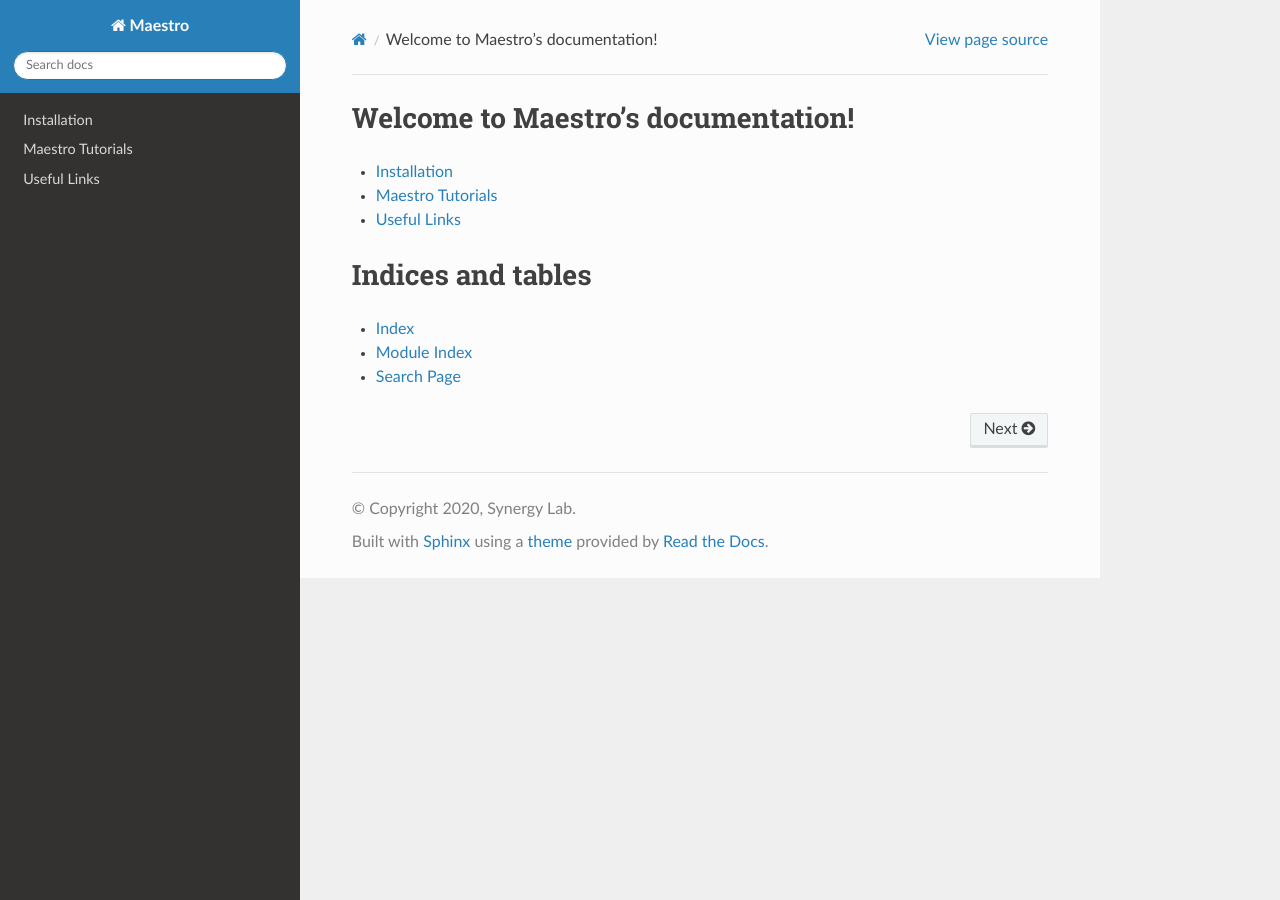
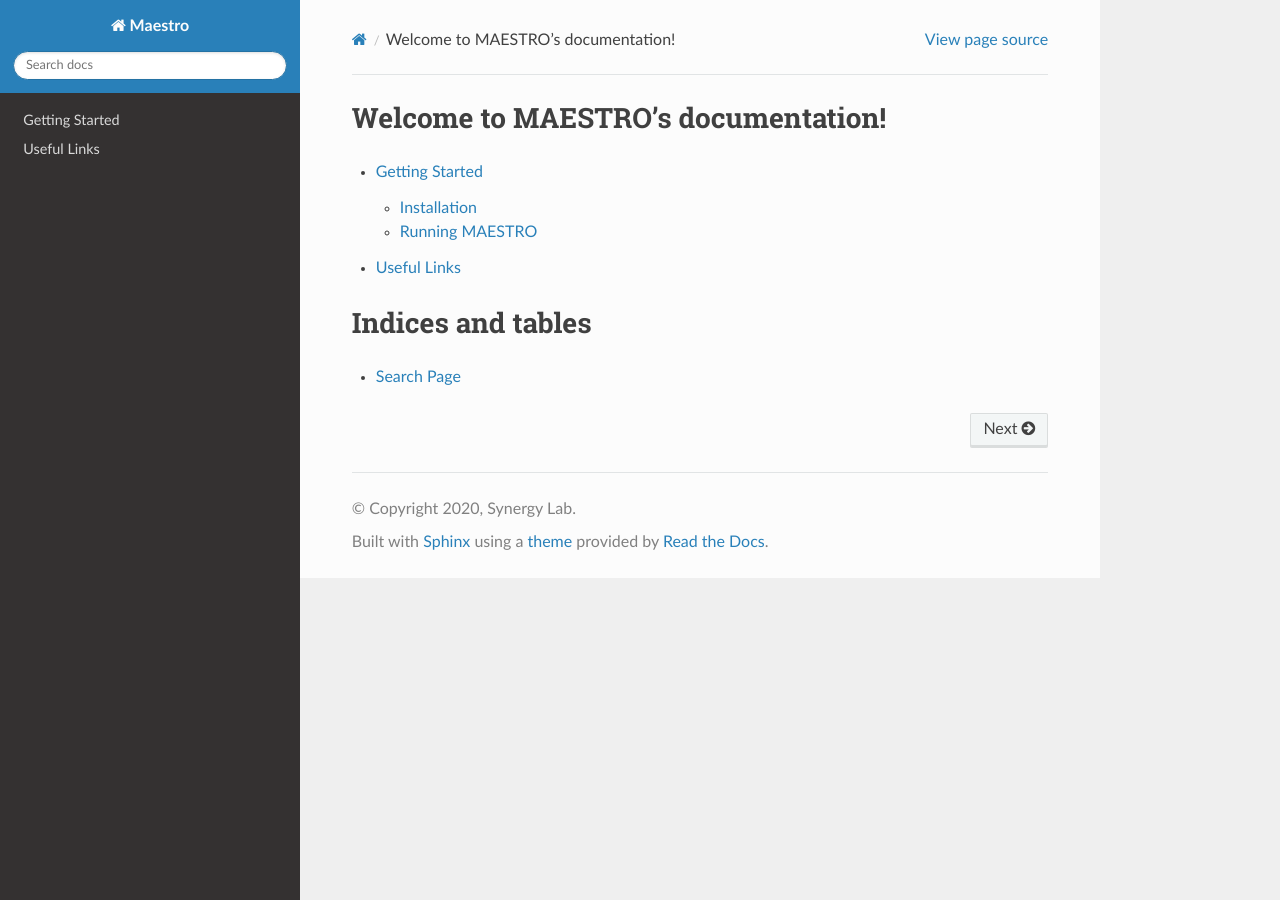
Before and after one commit to ghjeong12/maestro-docs, a Sphinx documentation site: the page built from docs/source/index.rst, in a window 1280 px wide. Built offline with Sphinx 7.4.7 and the Read the Docs theme 2.0.0, drawn with Linux system fonts in a browser that asks for light colours.

Commit message:
corrected hierarchy

```diff
--- a/docs/source/index.rst
+++ b/docs/source/index.rst
@@ -3,21 +3,19 @@
    You can adapt this file completely to your liking, but it should at least
    contain the root `toctree` directive.
 
-Welcome to Maestro's documentation!
+Welcome to MAESTRO's documentation!
 ===================================
 
 .. toctree::
-   :maxdepth: 1
+   :maxdepth: 2
 
-   installation
-   tutorials/tutorial
+   getting_started
    useful_links
+
 
 
 
 Indices and tables
 ==================
 
-* :ref:`genindex`
-* :ref:`modindex`
 * :ref:`search`
--- a/docs/source/installation.rst
+++ b/docs/source/installation.rst
@@ -3,7 +3,7 @@
 =============
 Installation
 =============
-To install Maestro, simply clone it from the GitHub.
+To install MAESTRO, simply clone it from the GitHub.
 
 .. code:: bash
 
@@ -21,15 +21,6 @@
 
     scons
 
-.. _Running Maestro:
-
-Running Maestro
----------------
-
-.. code:: bash
-
-    ./run.sh
-
 .. _Package Dependencies:
 
 Package Dependencies
--- a/docs/source/tutorials/gettingstarted.rst
+++ b/docs/source/tutorials/running_maestro.rst
@@ -1,12 +1,12 @@
 .. _Getting Started:
 
 ===============
-Getting Started
+Running MAESTRO
 ===============
 
-.. _Parameters Input to Maestro:
+.. _Parameters Input to MAESTRO:
 
-Parameters Input to Maestro
+Parameters Input to MAESTRO
 ---------------------------
 
 .. code-block:: none
@@ -38,7 +38,7 @@
 Mapping Definition
 ------------------
 
-A mapping is a Maestro input file which contains a DNN model and the dataflow for each layer.
+A mapping is a MAESTRO input file which contains a DNN model and the dataflow for each layer.
 
 .. code-block:: none
 
@@ -81,16 +81,16 @@
 
 This tutorial is written to provide an easy way to generate a mapping from a PyTorch/Keras model.
 
-1. :ref:`Generate a Maestro DNN Model file from a Pytorch/Keras model`
-2. :ref:`Generate a Maestro Mapping file with the Maestro DNN Model file and specific dataflow`
-3. :ref:`Run Maestro with the generated mapping`
+1. :ref:`Generate a MAESTRO DNN Model file from a Pytorch/Keras model`
+2. :ref:`Generate a MAESTRO Mapping file with the Maestro DNN Model file and specific dataflow`
+3. :ref:`Run MAESTRO with the generated mapping`
 
 
 
 
-.. _Generate a Maestro DNN Model file from a Pytorch/Keras model:
+.. _Generate a MAESTRO DNN Model file from a Pytorch/Keras model:
 
-Generate a Maestro DNN Model file from a Pytorch/Keras model
+Generate a MAESTRO DNN Model file from a Pytorch/Keras model
 ~~~~~~~~~~~~~~~~~~~~~~~~~~~~~~~~~~~~~~~~~~~~~~~~~~~~~~~~~~~~
 
 .. code:: bash
@@ -123,14 +123,14 @@
 	--outfile: the MAESTRO model output file name
 
 
-The Maestro DNN Model, dnn_model.m, will be generated in ../../data/model
+The MAESTRO DNN Model, dnn_model.m, will be generated in ../../data/model
 
 
 
 
-.. _Generate a Maestro Mapping file with the Maestro DNN Model file and specific dataflow:
+.. _Generate a MAESTRO Mapping file with the Maestro DNN Model file and specific dataflow:
 
-Generate a Maestro Mapping file with the Maestro DNN Model file and specific dataflow
+Generate a MAESTRO Mapping file with the Maestro DNN Model file and specific dataflow
 ~~~~~~~~~~~~~~~~~~~~~~~~~~~~~~~~~~~~~~~~~~~~~~~~~~~~~~~~~~~~~~~~~~~~~~~~~~~~~~~~~~~~~
 
 Check the messages from the help for the future reference
@@ -142,7 +142,7 @@
 
 .. code-block:: none
 
-	--model_file: The model file supported by maestro as specified by the user or generated by the above given script.
+	--model_file: The model file supported by MAESTRO as specified by the user or generated by the above given script.
 
 	--dataflow: the dataflow for each layer, choose from "os, ws, rs, dla"
 
@@ -152,9 +152,9 @@
 
 
 
-.. _Run Maestro with the generated mapping:
+.. _Run MAESTRO with the generated mapping:
 
-Run Maestro with the generated mapping
+Run MAESTRO with the generated mapping
 ~~~~~~~~~~~~~~~~~~~~~~~~~~~~~~~~~~~~~~
 
 Go back to the maestro-dev directory
```
Also changed, not shown: docs/source/getting_started.rst (added, +17 -0 lines), docs/source/tutorials/tutorial.rst (deleted, +0 -15 lines).
